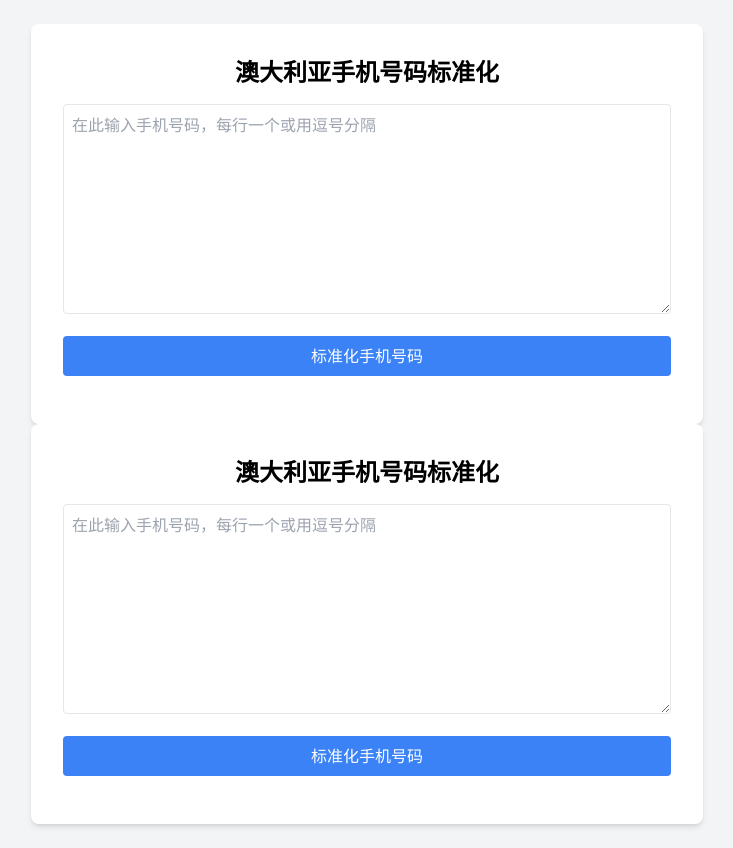
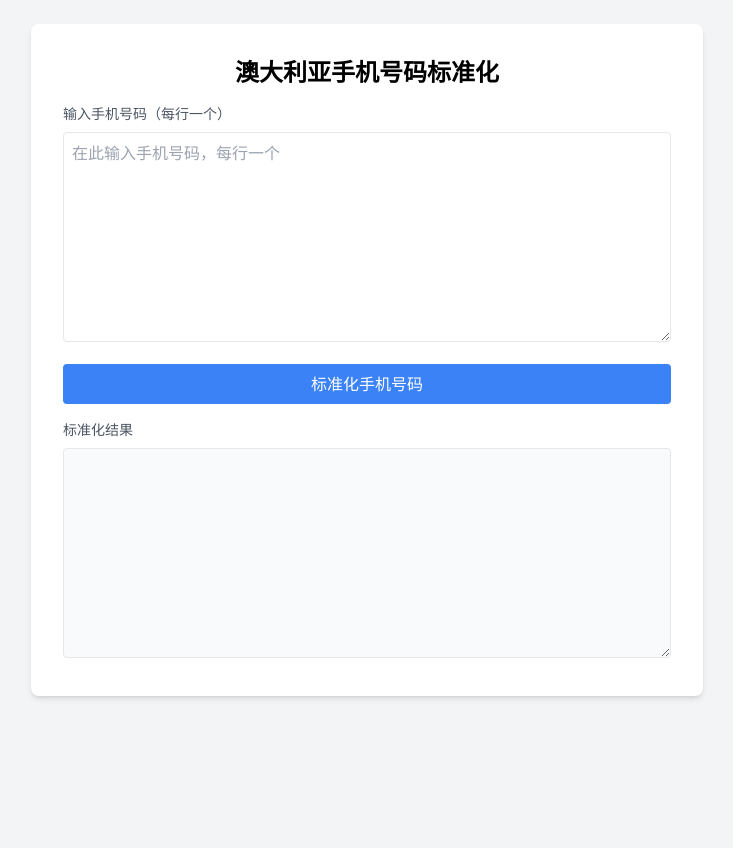
Before and after one commit to kooheng1993/python-hello-world, a Flask app: page / in a window 1280 px wide. Shown: the whole page, without its empty margins (273-1006 px from the left). After the commit the page ends 699 px from the top, so only its background shows below. Run offline with Flask 3, Linux system fonts and the light colour scheme; some libraries are stand-ins or nearby versions.

Commit message:
Update index.html

```diff
--- a/template/index.html
+++ b/template/index.html
@@ -1,4 +1,3 @@
-<!-- templates/index.html -->
 <!DOCTYPE html>
 <html lang="zh-CN">
 <head>
@@ -10,74 +9,68 @@
     <div class="max-w-2xl mx-auto bg-white p-8 rounded-lg shadow-md">
         <h1 class="text-2xl font-bold mb-4 text-center">澳大利亚手机号码标准化</h1>
 
-        <form method="POST" class="mb-4">
+        <div class="mb-4">
+            <label class="block mb-2 text-sm font-medium text-gray-600">
+                输入手机号码（每行一个）
+            </label>
             <textarea
-                name="phone_numbers"
+                id="phoneNumbers"
                 rows="8"
                 class="w-full p-2 border rounded"
-                placeholder="在此输入手机号码，每行一个或用逗号分隔"
-            >{{ input_numbers }}</textarea>
+                placeholder="在此输入手机号码，每行一个"
+            ></textarea>
 
             <button
-                type="submit"
+                onclick="normalizeNumbers()"
                 class="mt-4 w-full bg-blue-500 text-white p-2 rounded hover:bg-blue-600"
             >
                 标准化手机号码
             </button>
-        </form>
+        </div>
 
-        {% if result %}
         <div class="mt-4">
-            <h2 class="text-xl font-semibold mb-2">标准化结果:</h2>
+            <label class="block mb-2 text-sm font-medium text-gray-600">
+                标准化结果
+            </label>
             <textarea
+                id="resultNumbers"
+                rows="8"
                 readonly
-                rows="8"
                 class="w-full p-2 border rounded bg-gray-50"
-            >{% for number in result %}{{ number }}
-{% endfor %}</textarea>
+            ></textarea>
         </div>
-        {% endif %}
     </div>
-</body>
-</html><!-- templates/index.html -->
-<!DOCTYPE html>
-<html lang="zh-CN">
-<head>
-    <meta charset="UTF-8">
-    <title>澳大利亚手机号码标准化</title>
-    <script src="https://cdn.tailwindcss.com"></script>
-</head>
-<body class="bg-gray-100 p-6">
-    <div class="max-w-2xl mx-auto bg-white p-8 rounded-lg shadow-md">
-        <h1 class="text-2xl font-bold mb-4 text-center">澳大利亚手机号码标准化</h1>
 
-        <form method="POST" class="mb-4">
-            <textarea
-                name="phone_numbers"
-                rows="8"
-                class="w-full p-2 border rounded"
-                placeholder="在此输入手机号码，每行一个或用逗号分隔"
-            >{{ input_numbers }}</textarea>
+    <script>
+        async function normalizeNumbers() {
+            const phoneNumbersTextarea = document.getElementById('phoneNumbers');
+            const resultNumbersTextarea = document.getElementById('resultNumbers');
 
-            <button
-                type="submit"
-                class="mt-4 w-full bg-blue-500 text-white p-2 rounded hover:bg-blue-600"
-            >
-                标准化手机号码
-            </button>
-        </form>
+            // 将文本区域的内容按行分割
+            const phoneNumbers = phoneNumbersTextarea.value
+                .split('\n')
+                .filter(number => number.trim() !== '');
 
-        {% if result %}
-        <div class="mt-4">
-            <h2 class="text-xl font-semibold mb-2">标准化结果:</h2>
-            <textarea
-                readonly
-                rows="8"
-                class="w-full p-2 border rounded bg-gray-50"
-            >{% for number in result %}{{ number }}
-{% endfor %}</textarea>
-        </div>
-        {% endif %}
-    </div>
+            try {
+                const response = await fetch('/api/normalize', {
+                    method: 'POST',
+                    headers: {
+                        'Content-Type': 'application/json',
+                    },
+                    body: JSON.stringify({ phone_numbers: phoneNumbers })
+                });
+
+                const data = await response.json();
+
+                if (data.normalized_numbers) {
+                    resultNumbersTextarea.value = data.normalized_numbers.join('\n');
+                } else {
+                    resultNumbersTextarea.value = '处理失败：' + JSON.stringify(data);
+                }
+            } catch (error) {
+                resultNumbersTextarea.value = '发生错误：' + error.message;
+            }
+        }
+    </script>
 </body>
 </html>
```
